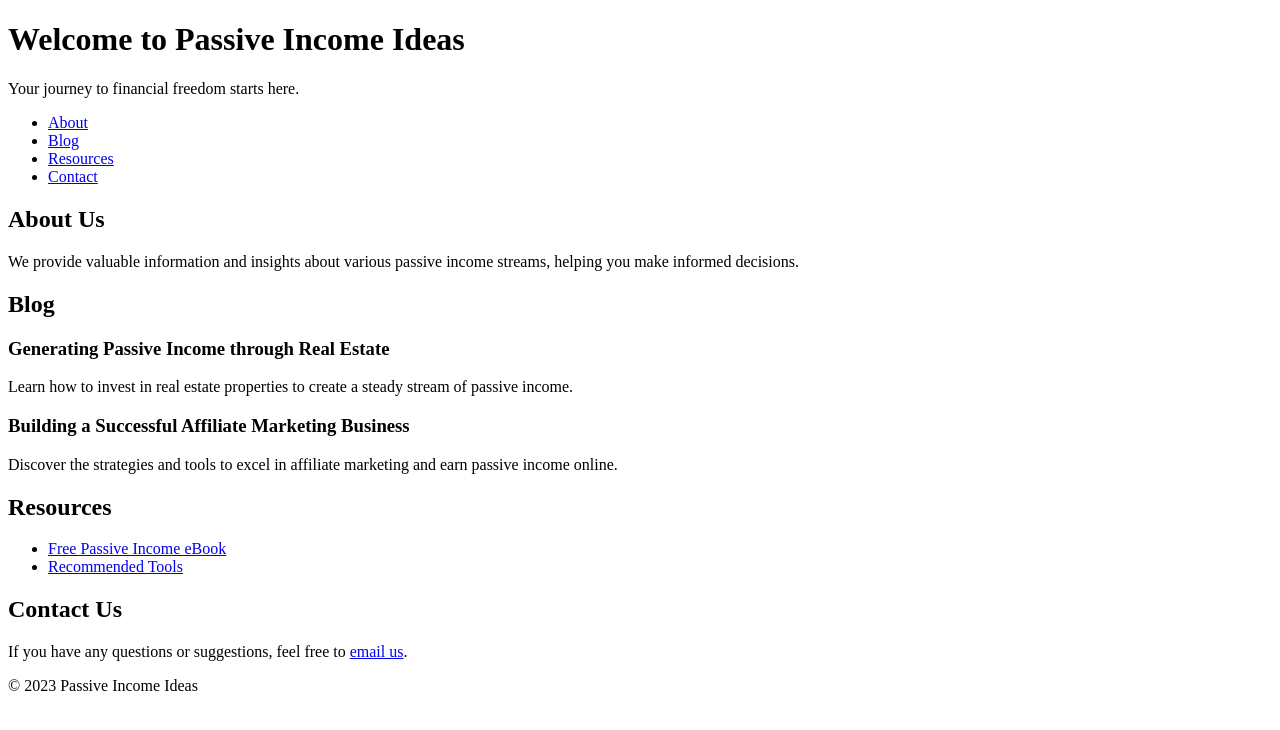
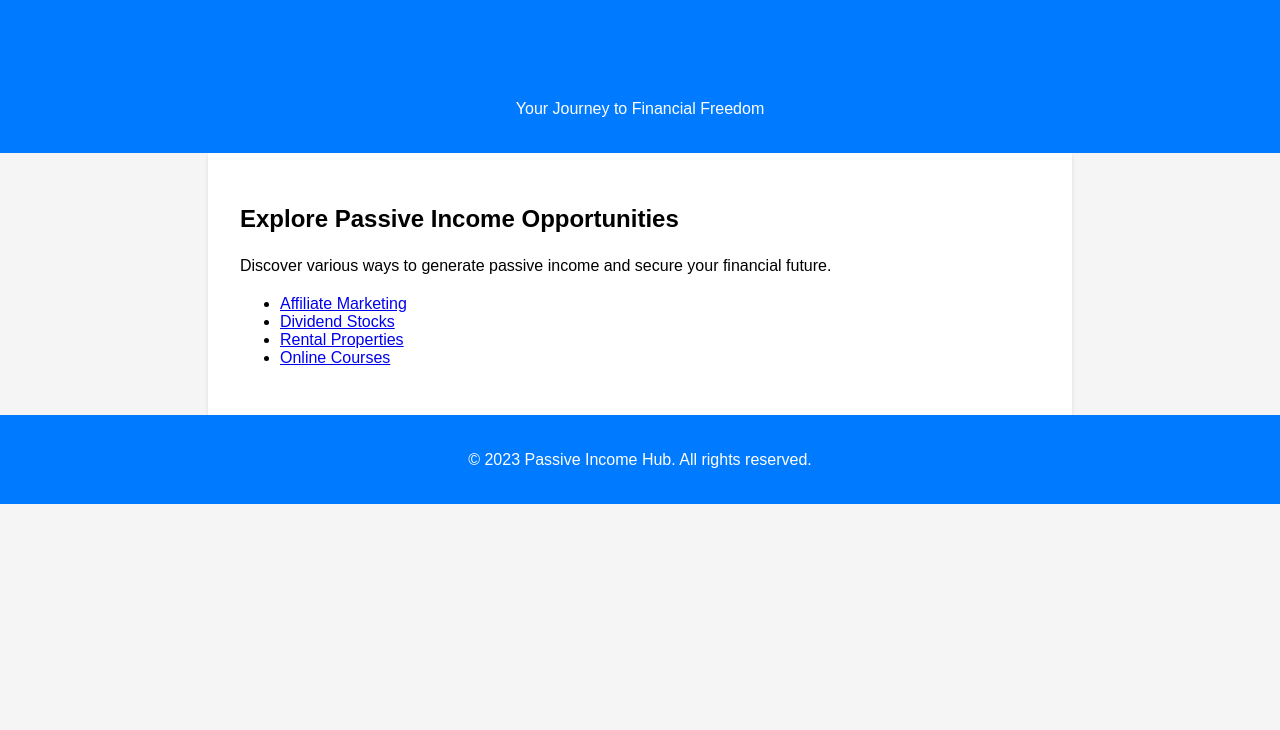
Before and after one commit to Apapayga1234/Test, a plain HTML site: page Index.html in a window 1280 px wide. Drawn offline with Linux system fonts and the light colour scheme.

Commit message:
Update Index.html

```diff
--- a/Index.html
+++ b/Index.html
@@ -1,54 +1,67 @@
-
  <!DOCTYPE html>
 <html lang="en">
 <head>
     <meta charset="UTF-8">
     <meta name="viewport" content="width=device-width, initial-scale=1.0">
-  <title>Passive Income Ideas</title>
-  <link rel="stylesheet" href="styles.css">
+    <title>Passive Income Hub</title>
+    <style>
+        body {
+            font-family: Arial, sans-serif;
+            margin: 0;
+            padding: 0;
+            background-color: #f5f5f5;
+        }
+
+        header {
+            background-color: #007BFF;
+            color: white;
+            text-align: center;
+            padding: 1rem;
+        }
+
+        .container {
+            max-width: 800px;
+            margin: 0 auto;
+            padding: 2rem;
+            background-color: white;
+            box-shadow: 0 2px 4px rgba(0, 0, 0, 0.1);
+        }
+
+        h1 {
+            color: #007BFF;
+        }
+
+        p {
+            line-height: 1.6;
+        }
+
+        footer {
+            text-align: center;
+            padding: 1rem;
+            background-color: #007BFF;
+            color: white;
+        }
+    </style>
 </head>
 <body>
-  <header class="header">
-    <h1 class="header__title">Welcome to Passive Income Ideas</h1>
-    <p class="header__subtitle">Your journey to financial freedom starts here.</p>
+    <header>
+        <h1>Passive Income Hub</h1>
+        <p>Your Journey to Financial Freedom</p>
     </header>
-  <nav class="nav">
-    <ul class="nav__list">
-      <li class="nav__item"><a class="nav__link" href="#about">About</a></li>
-      <li class="nav__item"><a class="nav__link" href="#blog">Blog</a></li>
-      <li class="nav__item"><a class="nav__link" href="#resources">Resources</a></li>
-      <li class="nav__item"><a class="nav__link" href="#contact">Contact</a></li>
+
+    <div class="container">
+        <h2>Explore Passive Income Opportunities</h2>
+        <p>Discover various ways to generate passive income and secure your financial future.</p>
+        <ul>
+            <li><a href="#">Affiliate Marketing</a></li>
+            <li><a href="#">Dividend Stocks</a></li>
+            <li><a href="#">Rental Properties</a></li>
+            <li><a href="#">Online Courses</a></li>
         </ul>
-  </nav>
-  <section id="about" class="section">
-    <h2 class="section__title">About Us</h2>
-    <p class="section__content">We provide valuable information and insights about various passive income streams, helping you make informed decisions.</p>
-  </section>
-  <section id="blog" class="section">
-    <h2 class="section__title">Blog</h2>
-    <article class="blog__article">
-      <h3 class="blog__title">Generating Passive Income through Real Estate</h3>
-      <p class="blog__content">Learn how to invest in real estate properties to create a steady stream of passive income.</p>
-    </article>
-    <article class="blog__article">
-      <h3 class="blog__title">Building a Successful Affiliate Marketing Business</h3>
-      <p class="blog__content">Discover the strategies and tools to excel in affiliate marketing and earn passive income online.</p>
-    </article>
-    <!-- Add more blog articles here -->
-  </section>
-  <section id="resources" class="section">
-    <h2 class="section__title">Resources</h2>
-    <ul class="resources__list">
-      <li class="resources__item"><a class="resources__link" href="ebook.pdf">Free Passive Income eBook</a></li>
-      <li class="resources__item"><a class="resources__link" href="tools.html">Recommended Tools</a></li>
-    </ul>
-  </section>
-  <section id="contact" class="section">
-    <h2 class="section__title">Contact Us</h2>
-    <p class="section__content">If you have any questions or suggestions, feel free to <a class="section__link" href="mailto:info@passiveincomeideas.com">email us</a>.</p>
-  </section>
-  <footer class="footer">
-    <p class="footer__text">&copy; 2023 Passive Income Ideas</p>
+    </div>
+
+    <footer>
+        <p>&copy; 2023 Passive Income Hub. All rights reserved.</p>
     </footer>
 </body>
 </html>
```
Lines whose indentation alone changed are shown as unchanged.
